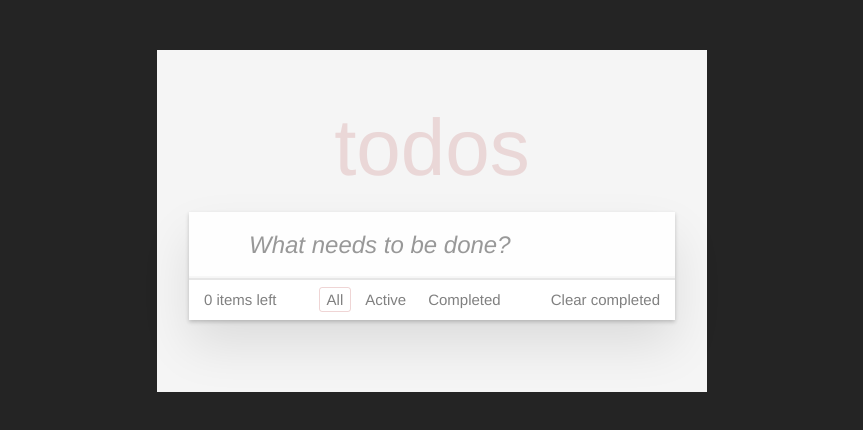
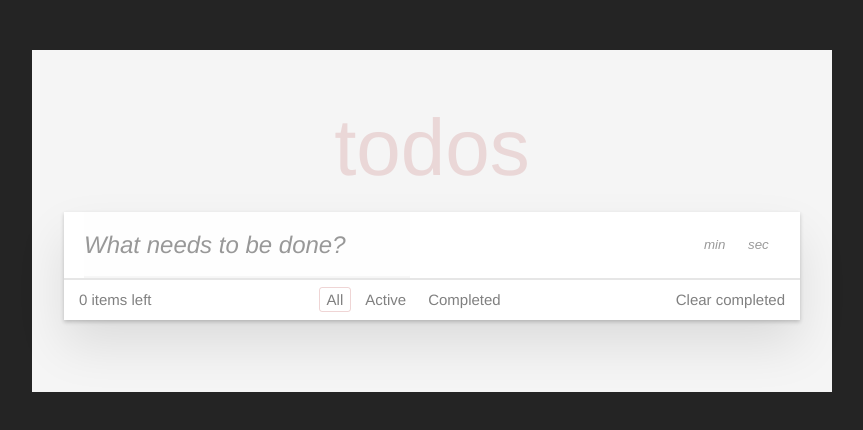
Before and after one commit to maksdevop/TodoReact, a React (Vite) app: page / in a window 1280 px wide. Shown: the top 430 px of the page, without its empty margins (208-1071 px from the left). Built offline with nearby package versions, Linux system fonts and the light colour scheme.

Commit message:
added timer

```diff
--- a/src/components/App/App.css
+++ b/src/components/App/App.css
@@ -41,7 +41,7 @@ body {
     background: #f5f5f5;
     color: #111111;
     min-width: 230px;
-    max-width: 550px;
+    max-width: 800px;
     margin: 0 auto;
     -webkit-font-smoothing: antialiased;
     -moz-osx-font-smoothing: grayscale;
--- a/src/components/App/App.tsx
+++ b/src/components/App/App.tsx
@@ -1,28 +1,34 @@
-import React, { FC } from 'react';
+import React, { FC, useEffect, useState } from 'react';
 import './App.css';
-import { useState } from 'react';
-import TaskList from '../TaskList/TaskList';
-import Header from '../Header/Header';
-import NewTaskForm from '../NewTaskForm/NewTaskForm';
-import Footer from '../Footer/Footer';
+import TaskList from '../TaskList/TaskList.tsx';
+import Header from '../Header/Header.tsx';
+import NewTaskForm from '../NewTaskForm/NewTaskForm.tsx';
+import Footer from '../Footer/Footer.tsx';
 
 type Todo = {
     name: string;
     completed: boolean;
     createdAt: string;
     id: number;
+    minVal: number;
+    secVal: number;
+    isActive: boolean;
 };
 
 const App: FC = () => {
     const [todos, setTodos] = useState<Todo[]>([]);
     const [nextId, setNextId] = useState<number>(1);
     const [filter, setFilter] = useState<string>('all');
-    const addTodo = (taskName: string) => {
+
+    const addTodo = (taskName: string, minVal: number, secVal: number) => {
         const newTask = {
             id: nextId,
             name: taskName,
             completed: false,
             createdAt: new Date().toISOString(),
+            minVal: minVal || 0,
+            secVal: secVal || 0,
+            isActive: false,
         };
         setTodos([...todos, newTask]);
         setNextId(nextId + 1);
@@ -45,11 +51,55 @@ const App: FC = () => {
         if (filter === 'completed') return todo.completed;
         return true;
     });
+
+    useEffect(() => {
+        const intervals = todos.map((todo) => {
+            if (todo.isActive) {
+                return setInterval(() => {
+                    setTodos((prevTodos) =>
+                        prevTodos.map((t) =>
+                            t.id === todo.id
+                                ? (() => {
+                                      if (t.secVal > 0) {
+                                          return { ...t, secVal: t.secVal - 1 };
+                                      }
+                                      if (t.minVal > 0) {
+                                          return {
+                                              ...t,
+                                              minVal: t.minVal - 1,
+                                              secVal: 59,
+                                          };
+                                      }
+                                      return t;
+                                  })()
+                                : t,
+                        ),
+                    );
+                }, 1000);
+            }
+            return null;
+        });
+        return () => {
+            intervals.forEach(
+                (interval) => interval && clearInterval(interval),
+            );
+        };
+    }, [todos]);
+
+    const toggleTimer = (id: number) => {
+        setTodos((prevTodos) =>
+            prevTodos.map((todo) =>
+                todo.id === id ? { ...todo, isActive: !todo.isActive } : todo,
+            ),
+        );
+    };
+
     return (
         <section className="todoapp">
             <Header />
             <NewTaskForm addTodo={addTodo} />
             <TaskList
+                toggleTimer={toggleTimer}
                 todos={filteredTodos}
                 deleteTodo={deleteTodo}
                 toggleCompletion={toggleCompletion}
--- a/src/components/Footer/Footer.tsx
+++ b/src/components/Footer/Footer.tsx
@@ -1,7 +1,7 @@
 import React from 'react';
 
 import './Footer.css';
-import TaskFilter from '../TaskFilter/TaskFilter';
+import TaskFilter from '../TaskFilter/TaskFilter.tsx';
 
 const Footer = ({ setTodos, setFilter, filter, todos }) => {
     const completedTodo = todos.reduce(
--- a/src/components/NewTaskForm/NewTaskForm.css
+++ b/src/components/NewTaskForm/NewTaskForm.css
@@ -17,8 +17,31 @@
 }
 
 .new-todo {
-    padding: 16px 16px 16px 60px;
+    padding: 16px 16px 16px 0px;
     border: none;
     background: rgba(0, 0, 0, 0.003);
     box-shadow: inset 0 -2px 1px rgba(0, 0, 0, 0.03);
 }
+
+.wrap {
+    padding: 0 20px;
+    display: flex;
+    align-items: center;
+    justify-content: space-between;
+}
+
+.time form {
+    display: flex;
+    margin-left: 10px;
+}
+
+form input {
+    outline: none;
+    border: none;
+}
+
+.sec,
+.min {
+    max-width: 30px;
+    margin-left: 10px;
+}
--- a/src/components/NewTaskForm/NewTaskForm.tsx
+++ b/src/components/NewTaskForm/NewTaskForm.tsx
@@ -2,22 +2,39 @@ import React, { ChangeEvent, FC, FormEvent, useState } from 'react';
 import './NewTaskForm.css';
 
 type NewTaskFormProps = {
-    addTodo: (taskName: string) => void;
+    addTodo: (taskName: string, minVal: number, secVal: number) => void;
 };
 
 const NewTaskForm: FC<NewTaskFormProps> = ({ addTodo }) => {
     const [inputValue, setInputValue] = useState<string>('');
+    const [inputMinValue, setInputMinValue] = useState<string>('');
+    const [inputSecValue, setInputSecValue] = useState<string>('');
 
     const handleChange = (e: ChangeEvent<HTMLInputElement>) => {
         setInputValue(e.target.value);
     };
+    const handleChangeMin = (e: ChangeEvent<HTMLInputElement>) => {
+        setInputMinValue(e.target.value);
+    };
+    const handleChangeSec = (e: ChangeEvent<HTMLInputElement>) => {
+        setInputSecValue(e.target.value);
+    };
     const handleSubmit = (e: FormEvent<HTMLFormElement>) => {
         e.preventDefault();
-        addTodo(inputValue);
+        if (
+            inputValue.trim() !== '' &&
+            Number(inputMinValue) < 60 &&
+            Number(inputSecValue) < 60
+        ) {
+            addTodo(inputValue, Number(inputMinValue), Number(inputSecValue));
+        } else throw new Error('Можно ввести значение от 0 до 59');
         setInputValue('');
+        setInputMinValue('');
+        setInputSecValue('');
     };
 
     return (
+        <div className="wrap">
             <form onSubmit={handleSubmit}>
                 <input
                     className="new-todo"
@@ -27,6 +44,23 @@ const NewTaskForm: FC<NewTaskFormProps> = ({ addTodo }) => {
                     value={inputValue}
                 />
             </form>
+            <div className="time">
+                <form>
+                    <input
+                        className="min"
+                        placeholder="min"
+                        onChange={handleChangeMin}
+                        value={inputMinValue}
+                    />
+                    <input
+                        className="sec"
+                        placeholder="sec"
+                        onChange={handleChangeSec}
+                        value={inputSecValue}
+                    />
+                </form>
+            </div>
+        </div>
     );
 };
 export default NewTaskForm;
--- a/src/components/Task/Task.css
+++ b/src/components/Task/Task.css
@@ -30,6 +30,13 @@
 .view__wrap {
     display: flex;
     /* justify-content: space-around; */
+    align-items: center;
+}
+
+.view__timer {
+    min-width: 200px;
+    display: flex;
+    justify-content: space-between;
     align-items: center;
 }
 
@@ -103,3 +110,34 @@
 .none {
     display: none;
 }
+
+.todo-list li .icon-pause,
+.todo-list li .icon-play {
+    font-size: 20px;
+    position: absolute;
+    bottom: 0;
+}
+
+.todo-list li .icon-pause {
+    margin-left: 30px;
+}
+
+.icon-pause:after {
+    content: '⏸';
+}
+
+.icon-play:after {
+    content: '▶';
+}
+
+.time-value {
+    font-size: 16px;
+    margin-right: 50px;
+    margin-bottom: 20px;
+}
+
+.timer {
+    position: absolute;
+    top: 20px;
+    left: 350px;
+}
--- a/src/components/Task/Task.tsx
+++ b/src/components/Task/Task.tsx
@@ -8,14 +8,22 @@ type Todo = {
     name: string;
     completed: boolean;
     createdAt: string;
+    minVal: number;
+    secVal: number;
 };
 type TaskProps = {
     todo: Todo;
     deleteTodo: (id: number) => void;
     toggleCompletion: (id: number) => void;
+    toggleTimer: (id: number) => void;
 };
 
-const Task: FC<TaskProps> = ({ todo, deleteTodo, toggleCompletion }) => {
+const Task: FC<TaskProps> = ({
+    todo,
+    deleteTodo,
+    toggleCompletion,
+    toggleTimer,
+}) => {
     const [isUpdate, setIsUpdate] = useState<boolean>(false);
     const [inputValue, setInputValue] = useState<string>(todo.name);
 
@@ -43,14 +51,31 @@ const Task: FC<TaskProps> = ({ todo, deleteTodo, toggleCompletion }) => {
                 <label>
                     {!isUpdate ? (
                         <div className="view__wrap">
+                            <div className="view__timer">
                                 <span
                                     onClick={() => toggleCompletion(todo.id)}
                                     className="description"
                                 >
                                     {inputValue}
                                 </span>
+                                <div className="timer">
+                                    <button
+                                        onClick={() => toggleTimer(todo.id)}
+                                        type="button"
+                                        className="icon icon-play"
+                                    />
+                                    <button
+                                        onClick={() => toggleTimer(todo.id)}
+                                        type="button"
+                                        className="icon icon-pause"
+                                    />
+                                    <div className="time-value">
+                                        {todo.minVal} : {todo.secVal}
+                                    </div>
+                                </div>
+                            </div>
                             <p className="created">
-                                Created{' '}
+                                Created
                                 {formatDistanceToNow(new Date(todo.createdAt), {
                                     addSuffix: true,
                                 })}
--- a/src/components/TaskFilter/TaskFilter.tsx
+++ b/src/components/TaskFilter/TaskFilter.tsx
@@ -7,8 +7,7 @@ interface TaskFilterProps {
     filter: string;
 }
 
-const TaskFilter: FC<TaskFilterProps> = ({ setFilter, filter }) => {
-    return (
+const TaskFilter: FC<TaskFilterProps> = ({ setFilter, filter }) => (
     <ul className="filters">
         <li>
             <button
@@ -39,6 +38,5 @@ const TaskFilter: FC<TaskFilterProps> = ({ setFilter, filter }) => {
         </li>
     </ul>
 );
-};
 
 export default TaskFilter;
--- a/src/components/TaskList/TaskList.tsx
+++ b/src/components/TaskList/TaskList.tsx
@@ -1,6 +1,6 @@
 import React, { FC } from 'react';
 
-import Task from '../Task/Task';
+import Task from '../Task/Task.tsx';
 import './TaskList.css';
 
 type Todo = {
@@ -8,25 +8,28 @@ type Todo = {
     name: string;
     completed: boolean;
     createdAt: string;
+    minVal: number;
+    secVal: number;
 };
 
 type TaskListProps = {
     todos: Todo[];
     deleteTodo: (id: number) => void;
     toggleCompletion: (id: number) => void;
+    toggleTimer: (id: number) => void;
 };
 
 const TaskList: FC<TaskListProps> = ({
     todos,
     deleteTodo,
     toggleCompletion,
-}) => {
-    return (
+    toggleTimer,
+}) => (
     <section className="main">
         <ul className="todo-list">
             {todos.map((todo) => (
                 <Task
-                        // date={date}
+                    toggleTimer={toggleTimer}
                     key={todo.id}
                     todo={todo}
                     deleteTodo={deleteTodo}
@@ -36,6 +39,5 @@ const TaskList: FC<TaskListProps> = ({
         </ul>
     </section>
 );
-};
 
 export default TaskList;
--- a/src/main.tsx
+++ b/src/main.tsx
@@ -1,7 +1,7 @@
 import React, { StrictMode } from 'react';
 import { createRoot } from 'react-dom/client';
 import './index.css';
-import App from './components/App/App';
+import App from './components/App/App.tsx';
 
 createRoot(document.getElementById('root')!).render(
     <StrictMode>
```
Also changed, not shown: .eslintrc.js, 1 other file (tests, documents, lock files or other folders). Lines whose indentation alone changed are shown as unchanged.
